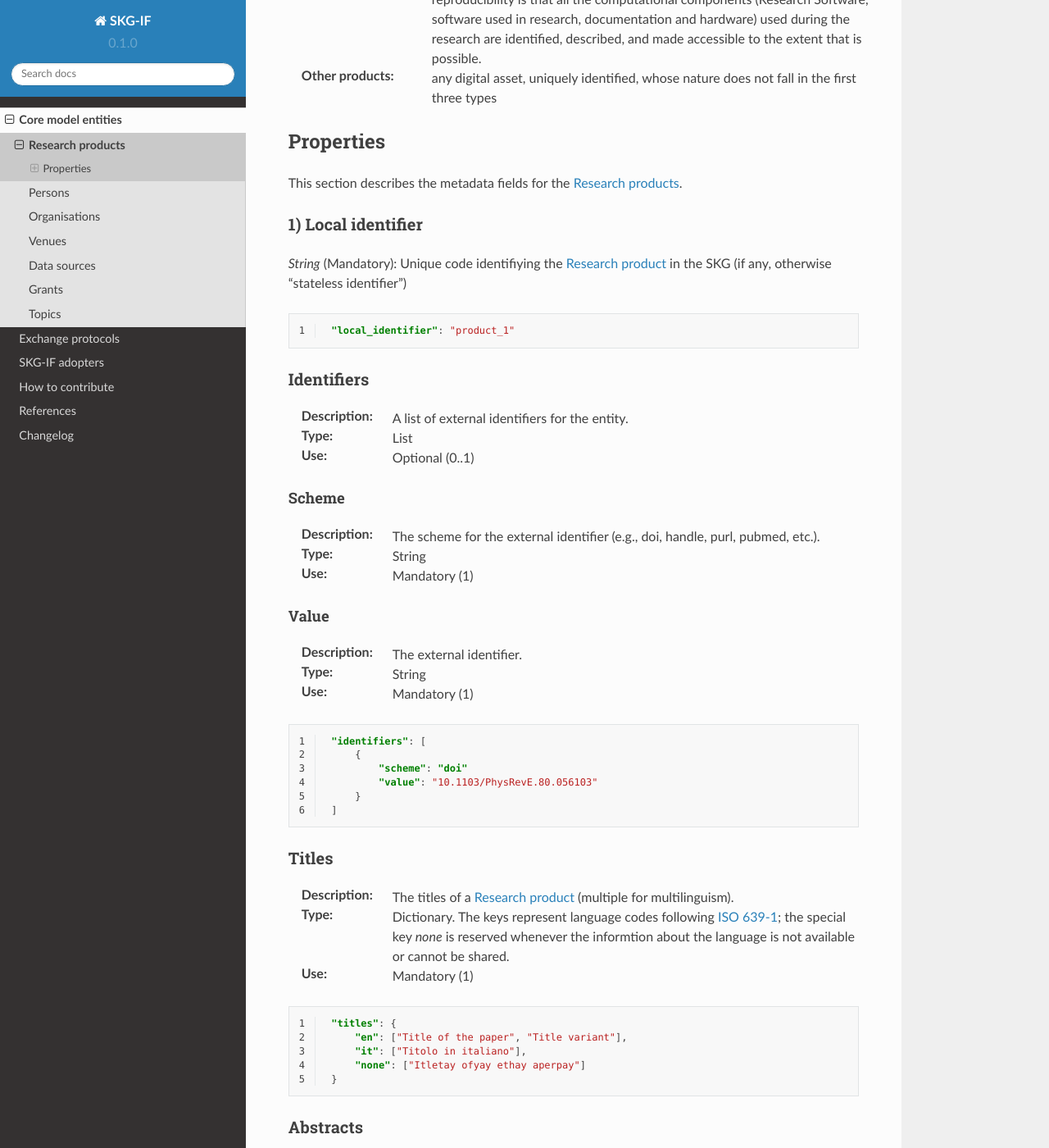
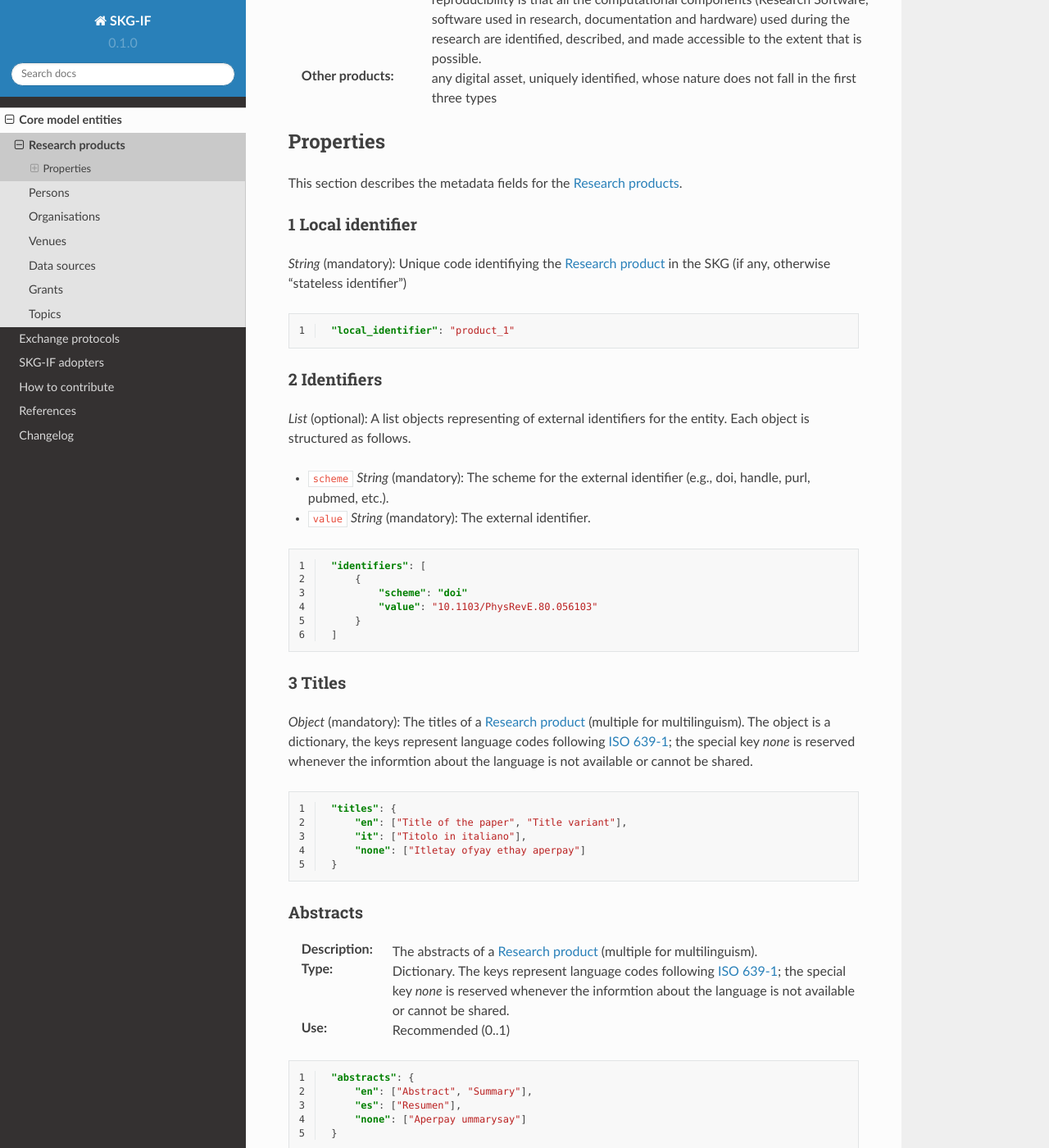
Before and after one commit to andremann/SKG-IF, a Sphinx documentation site: the page built from docs/source/products.rst, in a window 1280 px wide and 1400 px high, scrolled down 532 px. Shown: the whole window at 82% size. Built offline with Sphinx 7.4.7 and the Read the Docs theme 2.0.0, drawn with Linux system fonts in a browser that asks for light colours; pages that are not in the unit, such as notebooks, are missing from menus.

Commit message:
trying new information layout

```diff
--- a/docs/source/products.rst
+++ b/docs/source/products.rst
@@ -18,9 +18,9 @@ Properties
 This section describes the metadata fields for the :ref:`Research product`.
 
 
-1) Local identifier
+1 Local identifier
 ----
-*String* (Mandatory): Unique code identifiying the :ref:`Research product <Research product>` in the SKG (if any, otherwise "stateless identifier")
+*String* (mandatory): Unique code identifiying the :ref:`Research product <Research product>` in the SKG (if any, otherwise "stateless identifier")
 
 .. code-block:: json
    :linenos:
@@ -28,23 +28,12 @@ This section describes the metadata fields for the :ref:`Research product`.
     "local_identifier": "product_1"
 
 
-Identifiers
+2 Identifiers
 ----
-:Description: A list of external identifiers for the entity.
-:Type: List
-:Use: Optional (0..1)
+*List* (optional):  A list objects representing of external identifiers for the entity. Each object is structured as follows.
 
-Scheme
-^^^^^^^^^
-:Description: The scheme for the external identifier (e.g., doi, handle, purl, pubmed, etc.).
-:Type: String
-:Use: Mandatory (1)
-
-Value
-^^^^^^^^^^^
-:Description: The external identifier.
-:Type: String
-:Use: Mandatory (1)
+* ``scheme`` *String* (mandatory): The scheme for the external identifier (e.g., doi, handle, purl, pubmed, etc.).
+* ``value`` *String* (mandatory): The external identifier.
 
 .. code-block:: json
    :linenos:
@@ -57,11 +46,10 @@ Value
     ]
 
 
-Titles
+3 Titles
 ----
-:Description: The titles of a :ref:`Research product <Research product>` (multiple for multilinguism).
-:Type: Dictionary. The keys represent language codes following `ISO 639-1 <https://en.wikipedia.org/wiki/List_of_ISO_639-1_codes>`_; the special key `none` is reserved whenever the informtion about the language is not available or cannot be shared.
-:Use: Mandatory (1)
+*Object* (mandatory): The titles of a :ref:`Research product <Research product>` (multiple for multilinguism).
+The object is a dictionary, the keys represent language codes following `ISO 639-1 <https://en.wikipedia.org/wiki/List_of_ISO_639-1_codes>`_; the special key `none` is reserved whenever the informtion about the language is not available or cannot be shared.
 
 .. code-block:: json
    :linenos:
```
